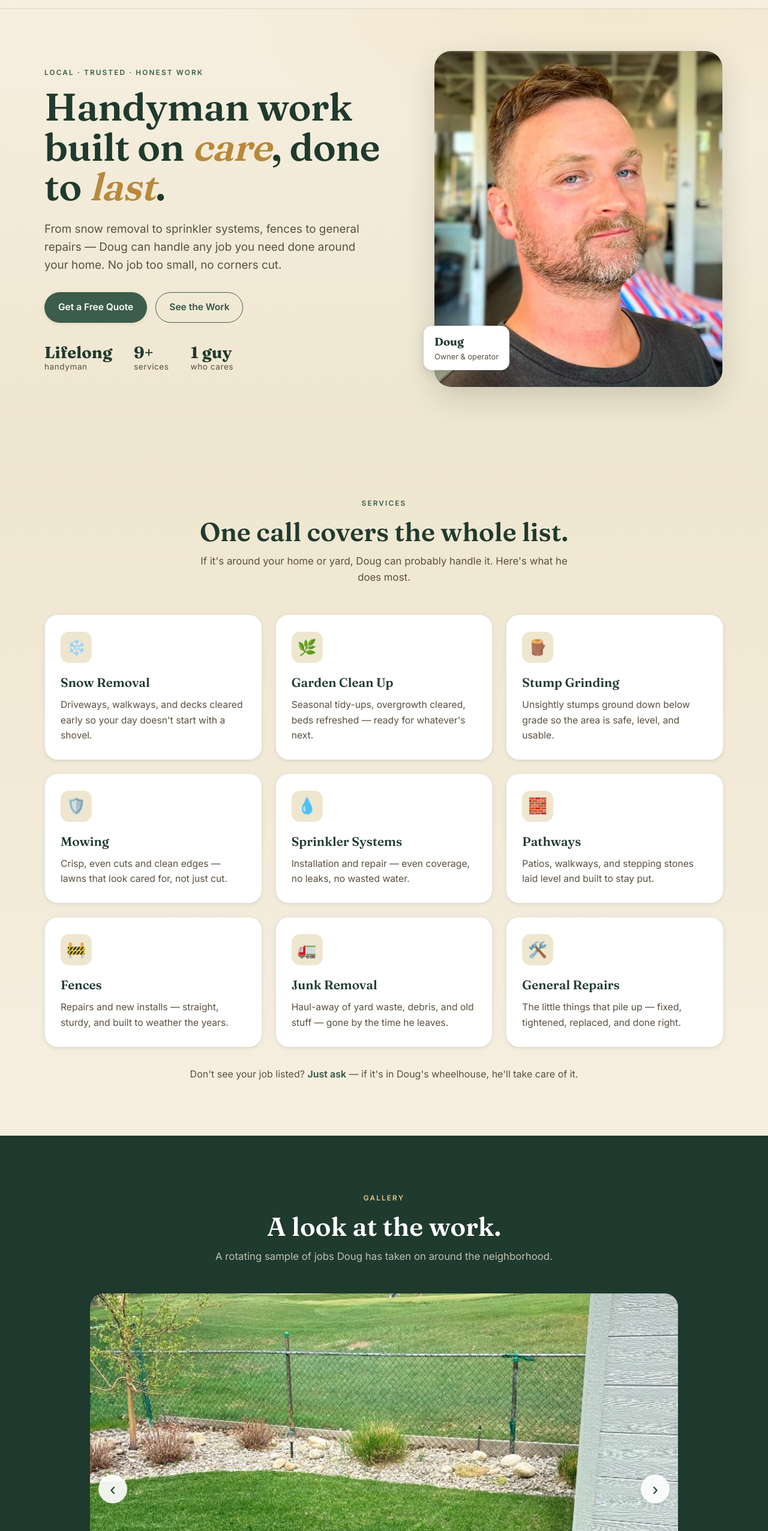
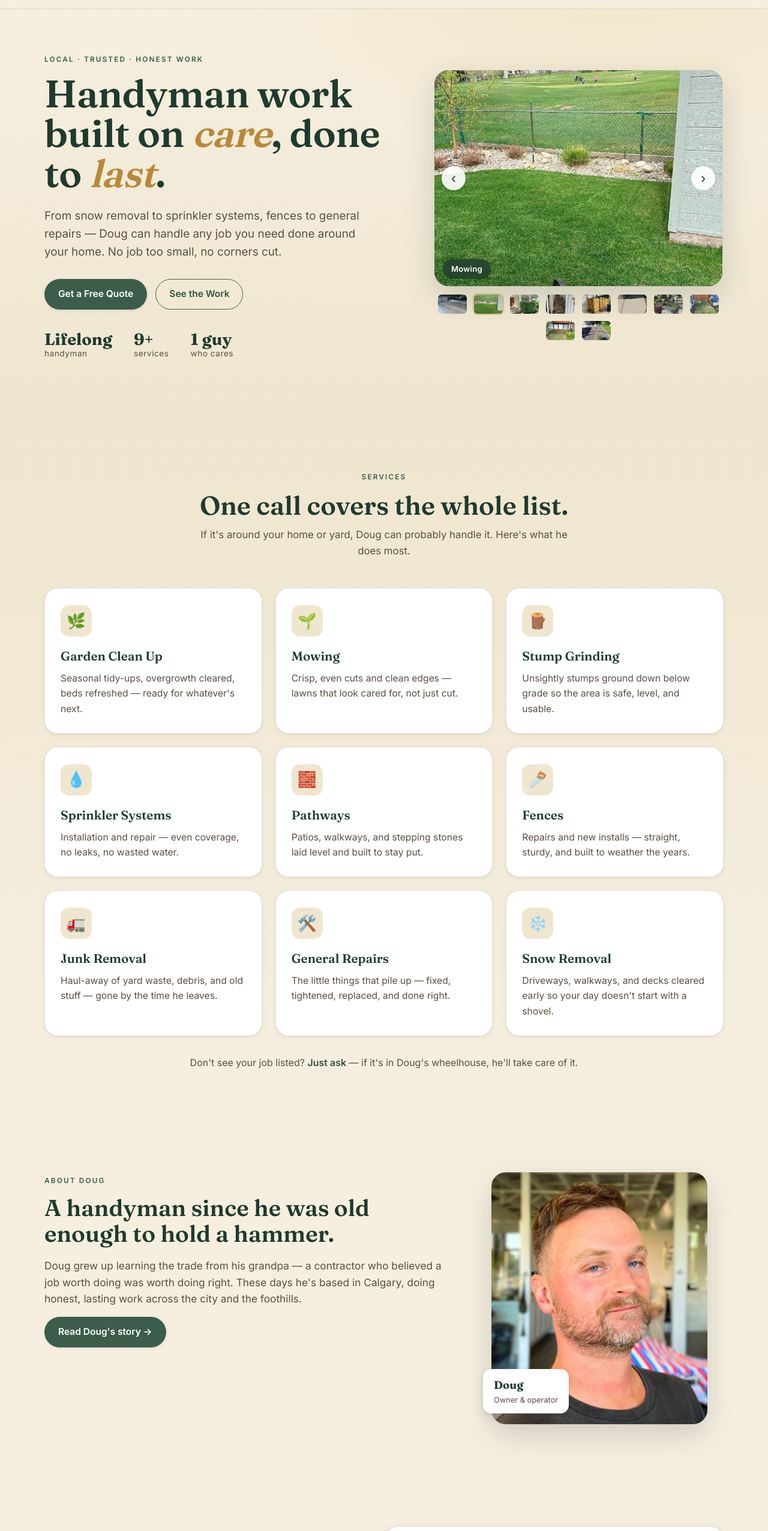
Before and after one commit to steeeve/DougProSite, a Next.js app: page / in a window 1280 px wide. Shown: the part 54-2606 px from the top of the page at 60% size. Built offline with nearby package versions, Linux system fonts and the light colour scheme.

Commit message:
updated formatting

```diff
--- a/app/globals.css
+++ b/app/globals.css
@@ -297,15 +297,6 @@ a:hover { color: var(--green-900); }
   letter-spacing: 0.04em;
 }
 .hero-photo { position: relative; justify-self: center; }
-.hero-photo img {
-  width: 100%;
-  max-width: 480px;
-  aspect-ratio: 1 / 1;
-  object-fit: cover;
-  border-radius: 28px;
-  box-shadow: var(--shadow-lg);
-  background: var(--green-700);
-}
 .photo-badge {
   position: absolute;
   left: -18px;
@@ -323,6 +314,77 @@ a:hover { color: var(--green-900); }
   color: var(--green-900);
 }
 .photo-badge span { font-size: 0.8rem; color: var(--ink-soft); }
+
+/* ---------- Hero gallery (compact carousel) ---------- */
+.hero-gallery { width: 100%; max-width: 480px; justify-self: center; }
+.hero-gallery-frame {
+  position: relative;
+  border-radius: 24px;
+  overflow: hidden;
+  background: #000;
+  box-shadow: var(--shadow-lg);
+  aspect-ratio: 4 / 3;
+}
+.hero-gallery-frame img {
+  width: 100%;
+  height: 100%;
+  object-fit: cover;
+  transition: opacity 0.45s ease;
+}
+.hero-gallery-frame img.fade { opacity: 0; }
+.hero-gallery-nav {
+  position: absolute;
+  top: 50%;
+  transform: translateY(-50%);
+  width: 40px; height: 40px;
+  border-radius: 50%;
+  border: 0;
+  background: rgba(255, 255, 255, 0.9);
+  color: var(--green-900);
+  font-size: 1.5rem;
+  line-height: 1;
+  cursor: pointer;
+  display: grid;
+  place-items: center;
+  transition: background 0.2s ease;
+  box-shadow: var(--shadow-sm);
+}
+.hero-gallery-nav:hover { background: #fff; }
+.hero-gallery-nav.prev { left: 12px; }
+.hero-gallery-nav.next { right: 12px; }
+.hero-gallery-caption {
+  position: absolute;
+  left: 14px; bottom: 12px;
+  background: rgba(31, 58, 46, 0.78);
+  color: #fff;
+  padding: 6px 14px;
+  border-radius: 999px;
+  font-size: 0.82rem;
+  font-weight: 600;
+  letter-spacing: 0.02em;
+  backdrop-filter: blur(4px);
+}
+.hero-gallery-thumbs {
+  display: flex;
+  gap: 8px;
+  margin-top: 12px;
+  flex-wrap: wrap;
+  justify-content: center;
+}
+.hero-gallery-thumb {
+  width: 52px;
+  height: 36px;
+  border-radius: 8px;
+  overflow: hidden;
+  border: 2px solid transparent;
+  cursor: pointer;
+  padding: 0;
+  background: none;
+  transition: border-color 0.2s ease, transform 0.15s ease;
+}
+.hero-gallery-thumb img { width: 100%; height: 100%; object-fit: cover; }
+.hero-gallery-thumb:hover { transform: translateY(-2px); }
+.hero-gallery-thumb.active { border-color: var(--gold); }
 
 /* ---------- About ---------- */
 .about { padding: 80px 0; background: var(--cream); }
@@ -358,6 +420,25 @@ a:hover { color: var(--green-900); }
   font-weight: 600;
   font-size: 1.4rem;
   margin: 0 0 18px;
+}
+.about-profile {
+  position: relative;
+  justify-self: center;
+  width: 100%;
+  max-width: 360px;
+  margin: 0 auto;
+}
+.about-profile img {
+  width: 100%;
+  aspect-ratio: 1 / 1;
+  object-fit: cover;
+  border-radius: 24px;
+  box-shadow: var(--shadow-lg);
+  background: var(--green-700);
+}
+.about-profile .photo-badge {
+  left: -14px;
+  bottom: 18px;
 }
 .check-list {
   list-style: none;
@@ -650,13 +731,8 @@ a:hover { color: var(--green-900); }
   .hero-lede { margin-left: auto; margin-right: auto; }
   .hero-cta { justify-content: center; }
   .hero-stats { justify-content: center; }
-  .hero-photo { width: 200px; }
-  .hero-photo img {
-    width: 200px;
-    height: 200px;
-    border-radius: 50%;
-    object-fit: cover;
-  }
+  .hero-photo { width: 100%; }
+  .hero-photo .hero-gallery { max-width: 420px; margin: 0 auto; }
   .photo-badge {
     padding: 7px 11px;
     border-radius: 10px;
--- a/app/page.tsx
+++ b/app/page.tsx
@@ -1,7 +1,6 @@
 import Link from "next/link";
 import Hero from "@/components/Hero";
 import Services from "@/components/Services";
-import Gallery from "@/components/Gallery";
 import Contact from "@/components/Contact";
 import ScrollReveal from "@/components/ScrollReveal";
 
@@ -11,11 +10,11 @@ export default function Home() {
       <main id="main">
         <Hero />
         <Services />
-        <Gallery />
 
         {/* About teaser — full story lives on /about */}
         <section className="about" id="about">
-          <div className="container about-grid">
+          <div className="container">
+            <div className="about-grid">
               <div className="about-lead">
                 <span className="eyebrow">About Doug</span>
                 <h2>A handyman since he was old enough to hold a hammer.</h2>
@@ -29,15 +28,19 @@ export default function Home() {
                   Read Doug&apos;s story &rarr;
                 </Link>
               </div>
-            <aside className="about-card">
-              <h3>What you get with Doug</h3>
-              <ul className="check-list">
-                <li>Shows up on time, every time</li>
-                <li>Clear, honest pricing — no surprises</li>
-                <li>Work built to last, not just to look done</li>
-                <li>Treats your home like it&apos;s his own</li>
-              </ul>
-            </aside>
+              <div className="about-profile">
+                <img
+                  src="/assets/doug-profile.png"
+                  alt="Portrait of Doug, owner of Doug Pro Handyman Services"
+                  width={420}
+                  height={420}
+                />
+                <div className="photo-badge">
+                  <strong>Doug</strong>
+                  <span>Owner &amp; operator</span>
+                </div>
+              </div>
+            </div>
           </div>
         </section>
 
--- a/components/Gallery.tsx
+++ b/components/Gallery.tsx
@@ -1,21 +1,7 @@
 "use client";
 
 import { useEffect, useRef, useState } from "react";
-
-type Photo = { src: string; alt: string; caption: string };
-
-const GALLERY: Photo[] = [
-  { src: "/assets/work-snow-removal.png", alt: "Cleared concrete driveway after a snowstorm", caption: "Snow Removal" },
-  { src: "/assets/work-mowing.png", alt: "Freshly mowed lawn with clean, straight cut lines", caption: "Mowing" },
-  { src: "/assets/work-garden-hedge.png", alt: "Neatly trimmed flowering hedge beside a front porch", caption: "Garden Clean Up" },
-  { src: "/assets/work-pathway-flagstone.png", alt: "Flagstone pathway laid between a house and a fence", caption: "Pathways" },
-  { src: "/assets/work-fence-gate.png", alt: "Newly built stained wood fence and gate", caption: "Fences" },
-  { src: "/assets/work-concrete-repair.png", alt: "Concrete walkway crack sealed and repaired", caption: "General Repairs" },
-  { src: "/assets/work-garden-flowers.png", alt: "Landscaped garden bed with flowers, shrubs, and rock", caption: "Garden Clean Up" },
-  { src: "/assets/work-sod-pathway.png", alt: "Freshly laid sod beside a new stone paver path", caption: "Pathways" },
-  { src: "/assets/work-window-well.png", alt: "Landscaped window well with new sod and timber border", caption: "Garden Clean Up" },
-  { src: "/assets/work-gravel-landscape.png", alt: "Modern gravel landscape with ornamental grasses and boulders", caption: "Garden Clean Up" },
-];
+import { GALLERY } from "./galleryData";
 
 const ROTATE_MS = 5000;
 const FADE_MS = 220;
--- a/components/Hero.tsx
+++ b/components/Hero.tsx
@@ -1,3 +1,5 @@
+import HeroGallery from "./HeroGallery";
+
 export default function Hero() {
   return (
     <section className="hero">
@@ -16,7 +18,7 @@ export default function Hero() {
             <a className="btn btn-primary" href="#contact">
               Get a Free Quote
             </a>
-            <a className="btn btn-ghost" href="#gallery">
+            <a className="btn btn-ghost" href="#services">
               See the Work
             </a>
           </div>
@@ -36,16 +38,7 @@ export default function Hero() {
           </ul>
         </div>
         <div className="hero-photo">
-          <img
-            src="/assets/doug-profile.png"
-            alt="Portrait of Doug, owner of Doug Pro Handyman Services"
-            width={560}
-            height={560}
-          />
-          <div className="photo-badge">
-            <strong>Doug</strong>
-            <span>Owner &amp; operator</span>
-          </div>
+          <HeroGallery />
         </div>
       </div>
     </section>
--- /dev/null
+++ b/components/HeroGallery.tsx
@@ -0,0 +1,112 @@
+"use client";
+
+import { useEffect, useRef, useState } from "react";
+import { GALLERY } from "./galleryData";
+
+const ROTATE_MS = 5000;
+const FADE_MS = 220;
+
+export default function HeroGallery() {
+  const [current, setCurrent] = useState(0);
+  const [displayed, setDisplayed] = useState(0);
+  const [fading, setFading] = useState(false);
+  const [paused, setPaused] = useState(false);
+  const stageRef = useRef<HTMLDivElement>(null);
+
+  const go = (i: number) => {
+    setCurrent((c) => {
+      const n = (i + GALLERY.length) % GALLERY.length;
+      return n === c ? c : n;
+    });
+  };
+  const next = () => go(current + 1);
+  const prev = () => go(current - 1);
+
+  useEffect(() => {
+    setFading(true);
+    const t = setTimeout(() => {
+      setDisplayed(current);
+      setFading(false);
+    }, FADE_MS);
+    return () => clearTimeout(t);
+  }, [current]);
+
+  useEffect(() => {
+    if (paused) return;
+    const id = setInterval(() => {
+      setCurrent((c) => (c + 1) % GALLERY.length);
+    }, ROTATE_MS);
+    return () => clearInterval(id);
+  }, [paused, current]);
+
+  useEffect(() => {
+    const onKeyDown = (e: KeyboardEvent) => {
+      const active = document.activeElement;
+      if (!stageRef.current || !active) return;
+      if (!stageRef.current.contains(active)) return;
+      if (e.key === "ArrowRight") next();
+      if (e.key === "ArrowLeft") prev();
+    };
+    document.addEventListener("keydown", onKeyDown);
+    return () => document.removeEventListener("keydown", onKeyDown);
+    // eslint-disable-next-line react-hooks/exhaustive-deps
+  }, [current]);
+
+  const photo = GALLERY[displayed];
+
+  return (
+    <div
+      className="hero-gallery"
+      aria-roledescription="carousel"
+      aria-label="Sample of Doug's work"
+      ref={stageRef}
+      onMouseEnter={() => setPaused(true)}
+      onMouseLeave={() => setPaused(false)}
+      onFocus={() => setPaused(true)}
+      onBlur={() => setPaused(false)}
+    >
+      <div className="hero-gallery-frame">
+        <img
+          className={fading ? "fade" : ""}
+          src={photo.src}
+          alt={photo.alt}
+        />
+        <button
+          className="hero-gallery-nav prev"
+          type="button"
+          aria-label="Previous photo"
+          onClick={prev}
+        >
+          ‹
+        </button>
+        <button
+          className="hero-gallery-nav next"
+          type="button"
+          aria-label="Next photo"
+          onClick={next}
+        >
+          ›
+        </button>
+        <div className="hero-gallery-caption">{photo.caption}</div>
+      </div>
+      <div className="hero-gallery-thumbs" role="tablist" aria-label="Choose a photo">
+        {GALLERY.map((item, i) => {
+          const active = displayed === i;
+          return (
+            <button
+              key={item.src}
+              type="button"
+              className={"hero-gallery-thumb" + (active ? " active" : "")}
+              role="tab"
+              aria-selected={active}
+              aria-label={`Show photo ${i + 1}: ${item.caption}`}
+              onClick={() => go(i)}
+            >
+              <img src={item.src} alt="" />
+            </button>
+          );
+        })}
+      </div>
+    </div>
+  );
+}
--- a/components/Services.tsx
+++ b/components/Services.tsx
@@ -1,23 +1,18 @@
 const SERVICES = [
-  {
-    icon: "❄️",
-    title: "Snow Removal",
-    desc: "Driveways, walkways, and decks cleared early so your day doesn't start with a shovel.",
-  },
   {
     icon: "🌿",
     title: "Garden Clean Up",
     desc: "Seasonal tidy-ups, overgrowth cleared, beds refreshed — ready for whatever's next.",
   },
   {
+    icon: "🌱",
+    title: "Mowing",
+    desc: "Crisp, even cuts and clean edges — lawns that look cared for, not just cut.",
+  },
+  {
     icon: "🪵",
     title: "Stump Grinding",
     desc: "Unsightly stumps ground down below grade so the area is safe, level, and usable.",
-  },
-  {
-    icon: "🛡️",
-    title: "Mowing",
-    desc: "Crisp, even cuts and clean edges — lawns that look cared for, not just cut.",
   },
   {
     icon: "💧",
@@ -30,7 +25,7 @@ const SERVICES = [
     desc: "Patios, walkways, and stepping stones laid level and built to stay put.",
   },
   {
-    icon: "🚧",
+    icon: "🪚",
     title: "Fences",
     desc: "Repairs and new installs — straight, sturdy, and built to weather the years.",
   },
@@ -43,6 +38,11 @@ const SERVICES = [
     icon: "🛠️",
     title: "General Repairs",
     desc: "The little things that pile up — fixed, tightened, replaced, and done right.",
+  },
+  {
+    icon: "❄️",
+    title: "Snow Removal",
+    desc: "Driveways, walkways, and decks cleared early so your day doesn't start with a shovel.",
   },
 ];
 
--- /dev/null
+++ b/components/galleryData.ts
@@ -0,0 +1,14 @@
+export type Photo = { src: string; alt: string; caption: string };
+
+export const GALLERY: Photo[] = [
+  { src: "/assets/work-snow-removal.png", alt: "Cleared concrete driveway after a snowstorm", caption: "Snow Removal" },
+  { src: "/assets/work-mowing.png", alt: "Freshly mowed lawn with clean, straight cut lines", caption: "Mowing" },
+  { src: "/assets/work-garden-hedge.png", alt: "Neatly trimmed flowering hedge beside a front porch", caption: "Garden Clean Up" },
+  { src: "/assets/work-pathway-flagstone.png", alt: "Flagstone pathway laid between a house and a fence", caption: "Pathways" },
+  { src: "/assets/work-fence-gate.png", alt: "Newly built stained wood fence and gate", caption: "Fences" },
+  { src: "/assets/work-concrete-repair.png", alt: "Concrete walkway crack sealed and repaired", caption: "General Repairs" },
+  { src: "/assets/work-garden-flowers.png", alt: "Landscaped garden bed with flowers, shrubs, and rock", caption: "Garden Clean Up" },
+  { src: "/assets/work-sod-pathway.png", alt: "Freshly laid sod beside a new stone paver path", caption: "Pathways" },
+  { src: "/assets/work-window-well.png", alt: "Landscaped window well with new sod and timber border", caption: "Garden Clean Up" },
+  { src: "/assets/work-gravel-landscape.png", alt: "Modern gravel landscape with ornamental grasses and boulders", caption: "Garden Clean Up" },
+];
```
Lines whose indentation alone changed are shown as unchanged.
